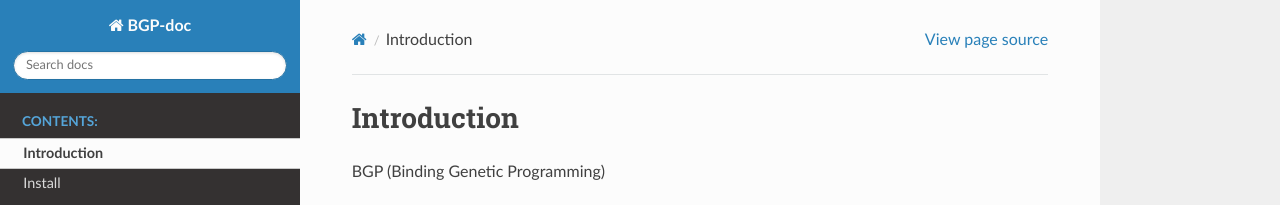
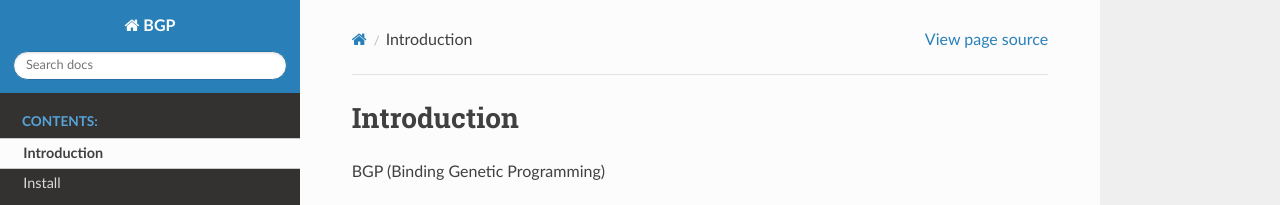
Before and after one commit to boliqq07/BGP, a Sphinx documentation site: the page built from docs/source/Introduction.rst, in a window 1280 px wide. Shown: the top 205 px of the page. Built offline with Sphinx 7.4.7 and the Read the Docs theme 2.0.0, drawn with Linux system fonts in a browser that asks for light colours; pages that are not in the unit, such as notebooks, are missing from menus.

Commit message:
max bgp bug

```diff
--- a/docs/source/conf.py
+++ b/docs/source/conf.py
@@ -17,7 +17,7 @@
 
 # -- Project information -----------------------------------------------------
 
-project = 'BGP-doc'
+project = 'BGP'
 copyright = '2020, boliqq07'
 author = 'boliqq07'
 
```
